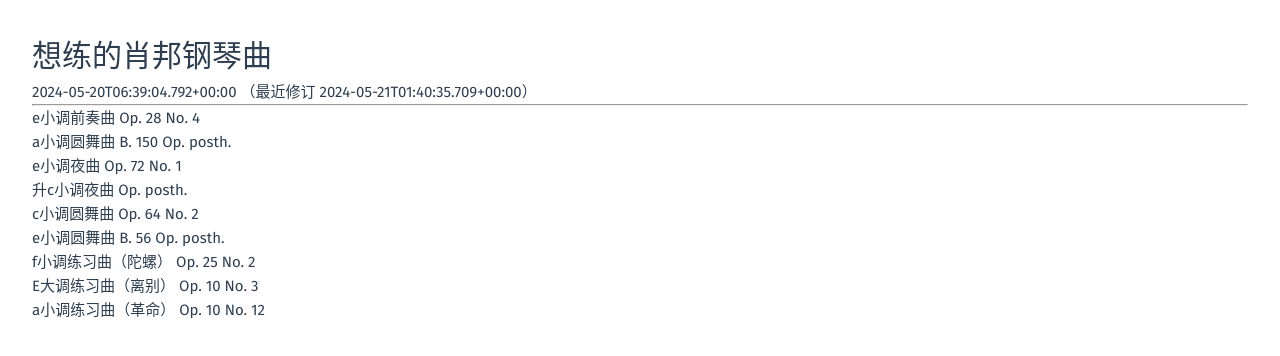
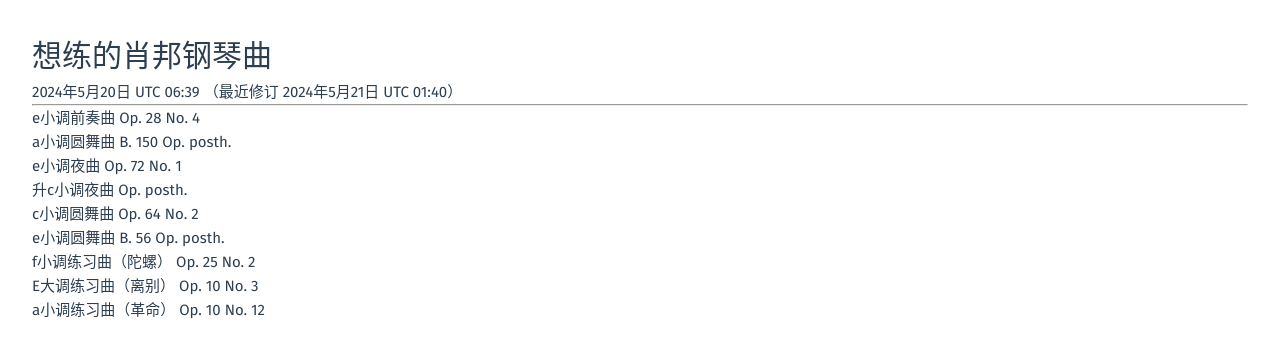
Before and after one commit to sgdxbc/neo-ideas, a Vue app: page / in a window 1280 px wide. Shown: the top 356 px of the page. Built offline with nearby package versions, Linux system fonts and the light colour scheme.

Commit message:
Adjust detail page title

```diff
--- a/index.html
+++ b/index.html
@@ -9,7 +9,7 @@
     <link rel="preconnect" href="https://fonts.gstatic.com" crossorigin>
     <link href="https://fonts.googleapis.com/css2?family=Fira+Sans:ital,wght@0,100;0,200;0,300;0,400;0,500;0,600;0,700;0,800;0,900;1,100;1,200;1,300;1,400;1,500;1,600;1,700;1,800;1,900&display=swap" rel="stylesheet">
 
-    <title>Vite App</title>
+    <title>Ideas (neo)</title>
   </head>
   <body>
     <div id="app"></div>
--- a/src/components/PostDetail.vue
+++ b/src/components/PostDetail.vue
@@ -1,5 +1,5 @@
 <script setup>
-import { onMounted, computed } from "vue"
+import { onMounted, computed, watchEffect } from "vue"
 import { DateTime } from "luxon"
 
 const props = defineProps({
@@ -30,14 +30,20 @@ onMounted(() => {
 
 const publishedAt = computed(() => DateTime.fromISO(overview.value.revisions.at(0)))
 const lastModifiedAt = computed(() => DateTime.fromISO(overview.value.revisions.at(-1)))
+
+watchEffect(() => {
+  if (overview.value && overview.value.title) {
+    document.title = overview.value.title + ' | Ideas (neo)'
+  }
+})
 </script>
 
 <template>
   <h1 v-if="overview && Object.hasOwn(overview, 'title')">{{ overview.title }}</h1>
   <div v-if="overview && Object.hasOwn(overview, 'revisions')">
-    {{ publishedAt.toISO() }}
+    {{ publishedAt.setLocale('zh').toLocaleString(DateTime.DATETIME_FULL) }}
     <span v-if="overview.revisions.length > 1">
-      （最近修订 {{ lastModifiedAt.toISO() }}）
+      （最近修订 {{ lastModifiedAt.setLocale('zh').toLocaleString(DateTime.DATETIME_FULL) }}）
     </span>
   </div>
   <hr>
```
